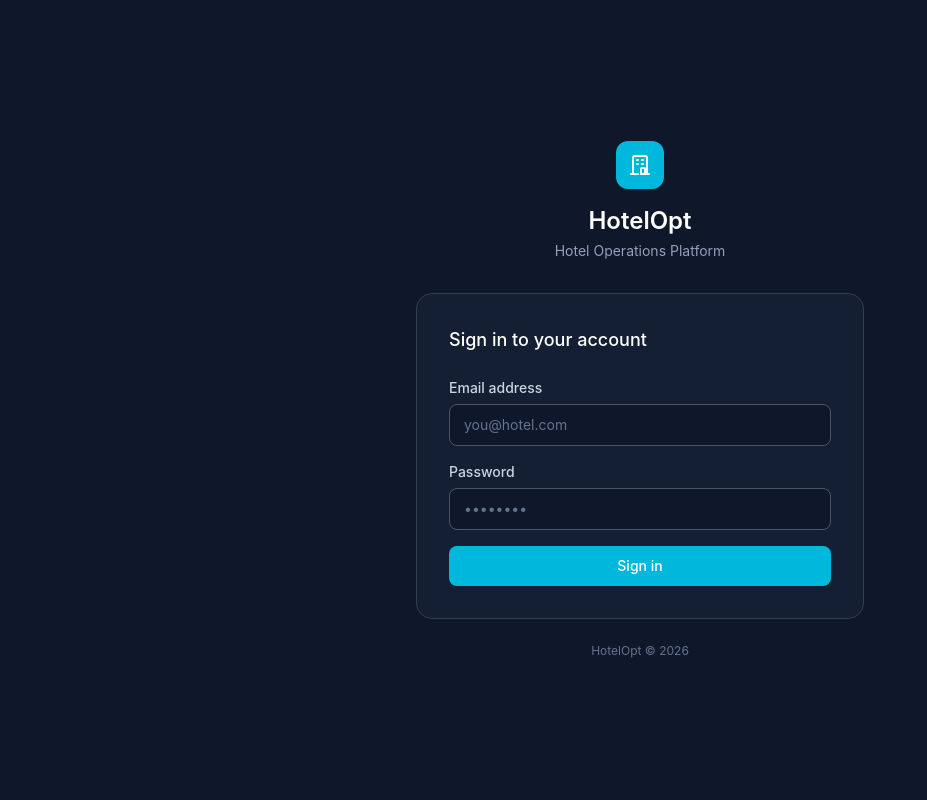
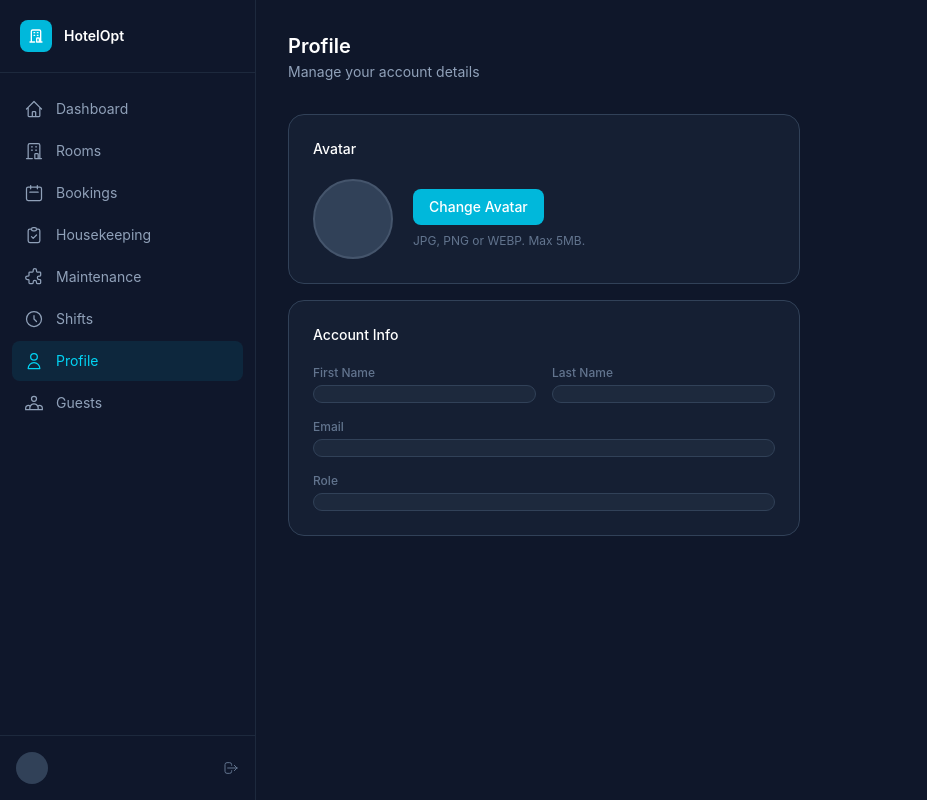
Before and after one commit to OlehHulevych/HotleOpt-Web, a React (Vite) app: page /profile in a window 1280 px wide. Before the commit this address led to /login. Shown: the whole page, without its empty margins (0-927 px from the left). Built offline with nearby package versions, Linux system fonts and the light colour scheme; no server answers.

Commit message:
added profile page

```diff
--- a/src/App.tsx
+++ b/src/App.tsx
@@ -12,6 +12,7 @@ import {useEffect} from "react";
 import {getMe} from "./api/auth.ts";
 import {useAuthStore} from "./store/authStore.ts";
 import {ShiftsPage} from "./pages/ShiftsPage.tsx";
+import {ProfilePage} from "./pages/ProfilePage.tsx";
 
 function App() {
   const setUser = useAuthStore((s)=>s.setUser);
@@ -36,6 +37,7 @@ function App() {
         <Route path={"shifts"} element={<ShiftsPage/>}/>
         <Route path={"*"} element={<Navigate to="/login" replace />}/>
         <Route path = {"/maintenance"} element={<MaintenancePage/>}/>
+        <Route path = {"profile"} element={<ProfilePage/>}/>
       </Routes>
 
     </BrowserRouter>
--- a/src/api/auth.ts
+++ b/src/api/auth.ts
@@ -4,4 +4,12 @@ import type {AuthResponse, LoginRequest, User} from '../types/auth'
 export const login = (data: LoginRequest) =>
   client.post<AuthResponse>('/api/auth/login', data).then((r) => r.data.responseDto)
 
-export const getMe = ()=> client.get<User>("/api/auth/me").then((r)=>r.data);
+export const getMe = () => client.get<User>('/api/auth/me').then((r) => r.data)
+
+export const uploadAvatar = (file: File) => {
+  const form = new FormData()
+  form.append('file', file)
+  return client.post('/api/auth/avatar', form, {
+    headers: { 'Content-Type': 'multipart/form-data' },
+  })
+}
--- a/src/components/Sidebar.tsx
+++ b/src/components/Sidebar.tsx
@@ -48,6 +48,14 @@ const navItems = [
     icon: (
       <path strokeLinecap="round" strokeLinejoin="round" strokeWidth={1.5}
         d="M12 8v4l3 3m6-3a9 9 0 11-18 0 9 9 0 0118 0z" />
+    ),
+  },
+  {
+    to: '/profile',
+    label: 'Profile',
+    icon: (
+      <path strokeLinecap="round" strokeLinejoin="round" strokeWidth={1.5}
+        d="M16 7a4 4 0 11-8 0 4 4 0 018 0zM12 14a7 7 0 00-7 7h14a7 7 0 00-7-7z" />
     ),
   },
   {
@@ -108,9 +116,13 @@ export default function Sidebar() {
       {/* User */}
       <div className="border-t border-slate-800 px-4 py-4">
         <div className="flex items-center gap-3">
-          <div className="w-8 h-8 rounded-full bg-slate-700 flex items-center justify-center text-xs text-slate-300 font-medium shrink-0">
-            {user?.firstName?.[0]}{user?.secondName?.[0]}
-          </div>
+          {user?.avatarUrl ? (
+            <img src={user.avatarUrl} alt="Avatar" className="w-8 h-8 rounded-full object-cover shrink-0" />
+          ) : (
+            <div className="w-8 h-8 rounded-full bg-slate-700 flex items-center justify-center text-xs text-slate-300 font-medium shrink-0">
+              {user?.firstName?.[0]}{user?.secondName?.[0]}
+            </div>
+          )}
           <div className="flex-1 min-w-0">
             <p className="text-sm text-white truncate">{user?.firstName} {user?.secondName}</p>
             <p className="text-xs text-slate-500 truncate">{user?.role}</p>
--- /dev/null
+++ b/src/pages/ProfilePage.tsx
@@ -0,0 +1,121 @@
+import { useRef, useState } from 'react'
+import Sidebar from '../components/Sidebar'
+import { useAuthStore } from '../store/authStore'
+import { uploadAvatar, getMe } from '../api/auth'
+
+export function ProfilePage() {
+  const user = useAuthStore((s) => s.user)
+  const setUser = useAuthStore((s) => s.setUser)
+
+  const [uploading, setUploading] = useState(false)
+  const [error, setError] = useState<string | null>(null)
+  const [success, setSuccess] = useState(false)
+  const fileInputRef = useRef<HTMLInputElement>(null)
+
+  const handleAvatarChange = async (e: React.ChangeEvent<HTMLInputElement>) => {
+    const file = e.target.files?.[0]
+    if (!file) return
+    setUploading(true)
+    setError(null)
+    setSuccess(false)
+    try {
+      await uploadAvatar(file)
+      const updated = await getMe()
+      setUser(updated)
+      setSuccess(true)
+    } catch {
+      setError('Failed to upload avatar. Please try again.')
+    } finally {
+      setUploading(false)
+    }
+  }
+
+  const initials = `${user?.firstName?.[0] ?? ''}${user?.secondName?.[0] ?? ''}`
+
+  return (
+    <div className="flex min-h-screen bg-[#0F172A]">
+      <Sidebar />
+
+      <main className="flex-1 p-8 overflow-y-auto">
+        <div className="mb-8">
+          <h1 className="text-xl font-semibold text-white">Profile</h1>
+          <p className="text-slate-400 text-sm mt-0.5">Manage your account details</p>
+        </div>
+
+        <div className="max-w-lg">
+          <div className="bg-slate-800/50 border border-slate-700 rounded-2xl p-6 mb-4">
+            <h2 className="text-sm font-medium text-white mb-5">Avatar</h2>
+
+            <div className="flex items-center gap-5">
+              <div className="relative shrink-0">
+                {user?.avatarUrl ? (
+                  <img
+                    src={user.avatarUrl}
+                    alt="Avatar"
+                    className="w-20 h-20 rounded-full object-cover border-2 border-slate-600"
+                  />
+                ) : (
+                  <div className="w-20 h-20 rounded-full bg-slate-700 border-2 border-slate-600 flex items-center justify-center text-xl font-semibold text-slate-300">
+                    {initials}
+                  </div>
+                )}
+                {uploading && (
+                  <div className="absolute inset-0 rounded-full bg-black/50 flex items-center justify-center">
+                    <svg className="animate-spin w-5 h-5 text-cyan-400" fill="none" viewBox="0 0 24 24">
+                      <circle className="opacity-25" cx="12" cy="12" r="10" stroke="currentColor" strokeWidth="4" />
+                      <path className="opacity-75" fill="currentColor" d="M4 12a8 8 0 018-8V0C5.373 0 0 5.373 0 12h4z" />
+                    </svg>
+                  </div>
+                )}
+              </div>
+
+              <div>
+                <button
+                  onClick={() => fileInputRef.current?.click()}
+                  disabled={uploading}
+                  className="px-4 py-2 bg-cyan-500 hover:bg-cyan-400 disabled:opacity-50 text-white text-sm font-medium rounded-lg transition-colors"
+                >
+                  {uploading ? 'Uploading...' : 'Change Avatar'}
+                </button>
+                <p className="text-xs text-slate-500 mt-2">JPG, PNG or WEBP. Max 5MB.</p>
+                {error && <p className="text-xs text-rose-400 mt-1">{error}</p>}
+                {success && <p className="text-xs text-cyan-400 mt-1">Avatar updated successfully.</p>}
+                <input
+                  ref={fileInputRef}
+                  type="file"
+                  accept="image/*"
+                  className="hidden"
+                  onChange={handleAvatarChange}
+                />
+              </div>
+            </div>
+          </div>
+
+          <div className="bg-slate-800/50 border border-slate-700 rounded-2xl p-6">
+            <h2 className="text-sm font-medium text-white mb-5">Account Info</h2>
+            <div className="space-y-4">
+              <div className="grid grid-cols-2 gap-4">
+                <div>
+                  <label className="block text-xs font-medium text-slate-500 mb-1">First Name</label>
+                  <p className="text-sm text-white bg-slate-800 border border-slate-700 rounded-xl px-3 py-2">{user?.firstName}</p>
+                </div>
+                <div>
+                  <label className="block text-xs font-medium text-slate-500 mb-1">Last Name</label>
+                  <p className="text-sm text-white bg-slate-800 border border-slate-700 rounded-xl px-3 py-2">{user?.secondName}</p>
+                </div>
+              </div>
+              <div>
+                <label className="block text-xs font-medium text-slate-500 mb-1">Email</label>
+                <p className="text-sm text-white bg-slate-800 border border-slate-700 rounded-xl px-3 py-2">{user?.email}</p>
+              </div>
+              <div>
+                <label className="block text-xs font-medium text-slate-500 mb-1">Role</label>
+                <p className="text-sm text-white bg-slate-800 border border-slate-700 rounded-xl px-3 py-2">{user?.role}</p>
+              </div>
+            </div>
+          </div>
+        </div>
+      </main>
+    </div>
+  )
+}
--- a/src/types/auth.ts
+++ b/src/types/auth.ts
@@ -7,6 +7,7 @@ export interface User {
     email:string,
     tenantId:string
     role:UserRole
+    avatarUrl?:string,
     propertyId?:string
 }
 
```
